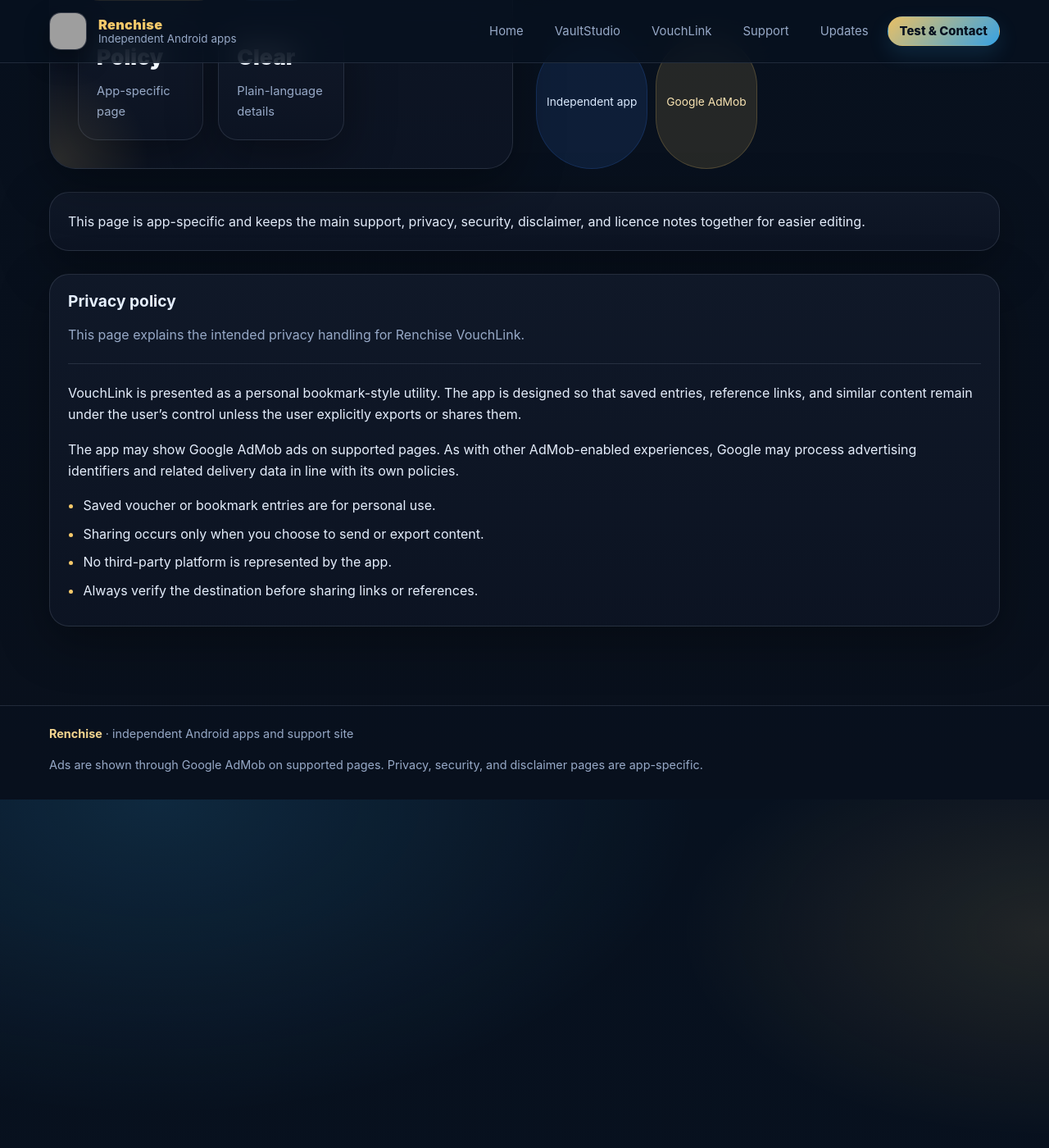
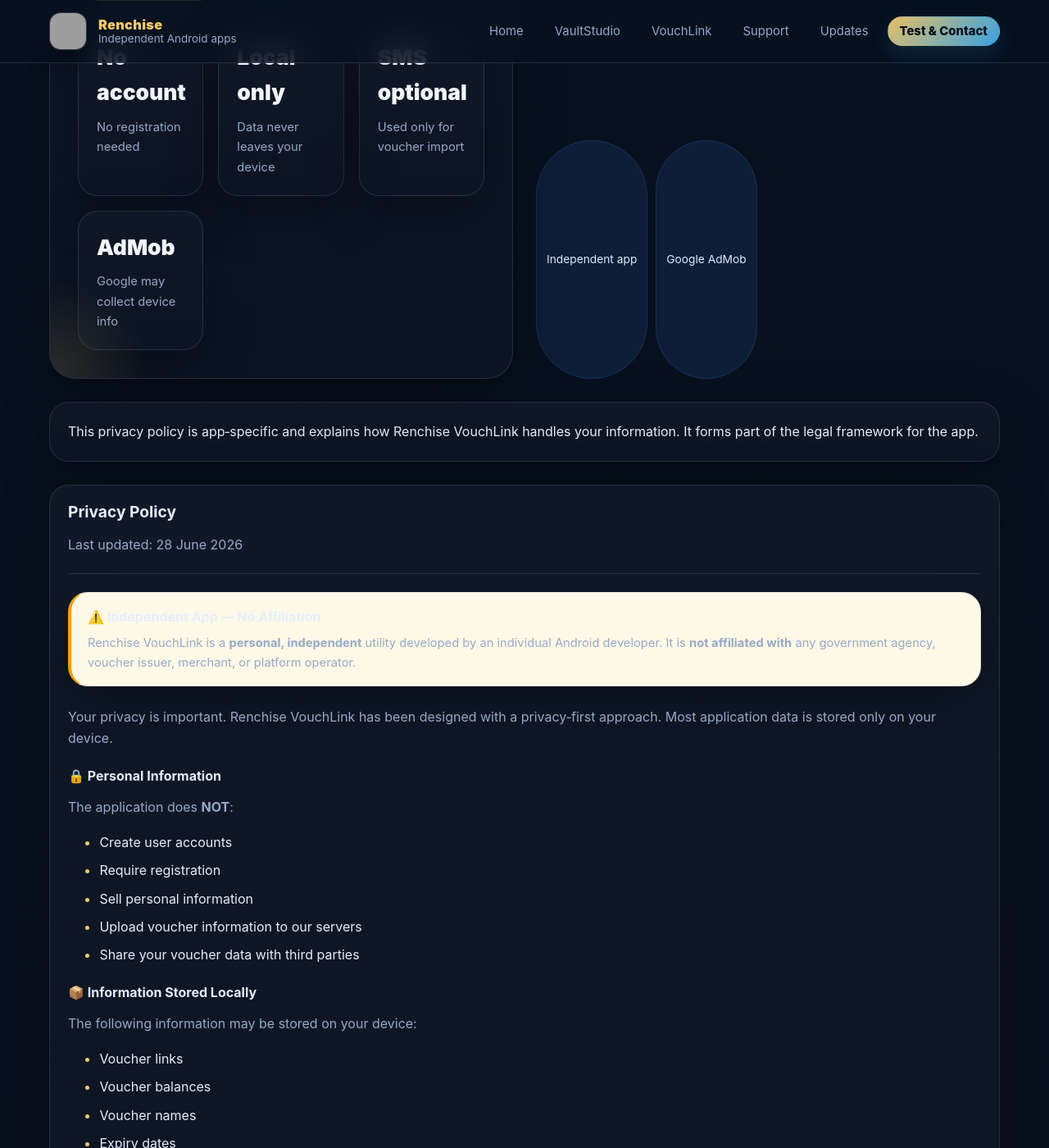
Before and after one commit to renchise/renchise.github.io, a Jekyll site: the page built from vouchlink/privacy.html, in a window 1280 px wide and 1400 px high, scrolled down 638 px. Shown: the whole window at 82% size. Built offline with Jekyll 4.4.1, drawn with Linux system fonts in a browser that asks for light colours; some of the changed text lies outside the part shown; grey boxes are pictures that could not be loaded.

Commit message:
Update privacy.html

```diff
--- a/vouchlink/privacy.html
+++ b/vouchlink/privacy.html
@@ -2,15 +2,16 @@
 layout: app-page
 title: "Renchise VouchLink - Privacy"
 app_name: "Renchise VouchLink"
-page_title: "Privacy"
+page_title: "Privacy Policy"
 category: "Privacy and data handling"
-tagline: "Privacy and data handling"
+tagline: "Your privacy is important – all data stays on your device."
 app_logo: "/assets/images/vouchlink/ic_launcher-playstore.png"
 feature_image: "/assets/images/vouchlink/feature.png"
 primary_cta_text: "Back to overview"
 primary_cta_link: "/vouchlink/"
 secondary_cta_text: "Support"
 secondary_cta_link: "/vouchlink/support.html"
+
 nav_links:
   - label: "Overview"
     url: "/vouchlink/"
@@ -20,34 +21,115 @@
     url: "/vouchlink/security.html"
   - label: "Disclaimer"
     url: "/vouchlink/disclaimer.html"
-  - label: "License"
-    url: "/vouchlink/license.html"
+  - label: "Terms of Use"
+    url: "/vouchlink/terms.html"
+  - label: "Open Source"
+    url: "/vouchlink/opensource.html"
   - label: "Support"
     url: "/vouchlink/support.html"
+
 quick_facts:
-  - value: "Policy"
-    label: "App-specific page"
-  - value: "Clear"
-    label: "Plain-language details"
+  - value: "No account"
+    label: "No registration needed"
+  - value: "Local only"
+    label: "Data never leaves your device"
+  - value: "SMS optional"
+    label: "Used only for voucher import"
+  - value: "AdMob"
+    label: "Google may collect device info"
+
 badges:
   - text: "Independent app"
-    type: ""
+    type: "blue"
   - text: "Google AdMob"
-    type: "gold"
-notice: "This page is app-specific and keeps the main support, privacy, security, disclaimer, and licence notes together for easier editing."
+    type: "gray"
+
+notice: "This privacy policy is app‑specific and explains how Renchise VouchLink handles your information. It forms part of the legal framework for the app."
 ---
 
+<div class="panel">
+  <h3>Privacy Policy</h3>
+  <p class="muted">Last updated: 28 June 2026</p>
+  <hr class="sep">
 
-<div class="panel">
-  <h3>Privacy policy</h3>
-  <p class="muted">This page explains the intended privacy handling for Renchise VouchLink.</p>
-  <hr class="sep">
-  <p>VouchLink is presented as a personal bookmark-style utility. The app is designed so that saved entries, reference links, and similar content remain under the user’s control unless the user explicitly exports or shares them.</p>
-  <p>The app may show Google AdMob ads on supported pages. As with other AdMob-enabled experiences, Google may process advertising identifiers and related delivery data in line with its own policies.</p>
-  <ul class="checklist">
-    <li>Saved voucher or bookmark entries are for personal use.</li>
-    <li>Sharing occurs only when you choose to send or export content.</li>
-    <li>No third-party platform is represented by the app.</li>
-    <li>Always verify the destination before sharing links or references.</li>
+  <!-- ========== INDEPENDENT APP STATEMENT ========== -->
+  <div class="notice" style="background:#fef9e7; border-left:4px solid #f59e0b; padding:1rem 1.25rem; margin:1rem 0 1.5rem 0;">
+    <strong>⚠️ Independent App — No Affiliation</strong>
+    <div class="muted small" style="margin-top:6px;">
+      Renchise VouchLink is a <strong>personal, independent</strong> utility developed by an individual Android developer. It is <strong>not affiliated with</strong> any government agency, voucher issuer, merchant, or platform operator.
+    </div>
+  </div>
+
+  <p class="muted">
+    Your privacy is important. Renchise VouchLink has been designed with a privacy‑first approach. Most application data is stored only on your device.
+  </p>
+
+  <!-- ========== PERSONAL INFORMATION ========== -->
+  <h4 style="margin:1.5rem 0 0.25rem 0;">🔒 Personal Information</h4>
+  <p class="muted">The application does <strong>NOT</strong>:</p>
+  <ul class="checklist" style="margin-left:1.25rem;">
+    <li>Create user accounts</li>
+    <li>Require registration</li>
+    <li>Sell personal information</li>
+    <li>Upload voucher information to our servers</li>
+    <li>Share your voucher data with third parties</li>
   </ul>
+
+  <!-- ========== INFORMATION STORED LOCALLY ========== -->
+  <h4 style="margin:1.5rem 0 0.25rem 0;">📦 Information Stored Locally</h4>
+  <p class="muted">The following information may be stored on your device:</p>
+  <ul class="checklist" style="margin-left:1.25rem;">
+    <li>Voucher links</li>
+    <li>Voucher balances</li>
+    <li>Voucher names</li>
+    <li>Expiry dates</li>
+    <li>Postal code (where applicable)</li>
+    <li>Application preferences</li>
+  </ul>
+
+  <!-- ========== SMS PERMISSION ========== -->
+  <h4 style="margin:1.5rem 0 0.25rem 0;">📩 SMS Permission</h4>
+  <p class="muted">
+    <code>READ_SMS</code> permission is <strong>optional</strong>. When granted, it is used solely to locate supported (CDC &amp; Climate) voucher SMS messages for bulk import. SMS messages unrelated to supported vouchers are ignored. Permission may be revoked at any time from Android Settings.
+  </p>
+
+  <!-- ========== INTERNET ACCESS ========== -->
+  <h4 style="margin:1.5rem 0 0.25rem 0;">🌐 Internet Access</h4>
+  <p class="muted">Internet access is used for:</p>
+  <ul class="checklist" style="margin-left:1.25rem;">
+    <li>Opening official voucher websites (e.g. https://redeem.gov.sg/)</li>
+    <li>Refreshing voucher information</li>
+    <li>Loading web content from official websites</li>
+    <li>Displaying advertisements (where applicable)</li>
+  </ul>
+
+  <!-- ========== ADVERTISING ========== -->
+  <h4 style="margin:1.5rem 0 0.25rem 0;">📢 Advertising</h4>
+  <p class="muted">
+    This application may display advertisements provided by <strong>Google AdMob</strong>. Google may collect certain diagnostic, advertising or device information in accordance with <a href="https://policies.google.com/privacy" target="_blank" rel="noopener">Google's Privacy Policy</a>. The developer does not receive your voucher data.
+  </p>
+
+  <!-- ========== ANALYTICS ========== -->
+  <h4 style="margin:1.5rem 0 0.25rem 0;">📊 Analytics</h4>
+  <p class="muted">
+    The application itself does <strong>not</strong> collect analytics about your voucher usage. No crash reporting tools are integrated.
+  </p>
+
+  <!-- ========== CLOUD STORAGE ========== -->
+  <h4 style="margin:1.5rem 0 0.25rem 0;">☁ Cloud Storage</h4>
+  <p class="muted">
+    No cloud backup service is provided. Your voucher information remains stored on your own device unless you choose to export a backup.
+  </p>
+
+  <!-- ========== DELETE YOUR DATA ========== -->
+  <h4 style="margin:1.5rem 0 0.25rem 0;">🗑 Delete Your Data</h4>
+  <p class="muted">
+    All locally stored information can be removed via:<br />
+    <strong>Android Settings → Apps → Renchise VouchLink → Storage &amp; Cache → Clear Storage</strong>
+  </p>
+
+  <hr class="sep" style="margin:1.5rem 0;">
+  <p class="muted small" style="text-align:right;">
+    Effective Date: 28 June 2026
+  </p>
 </div>
```
